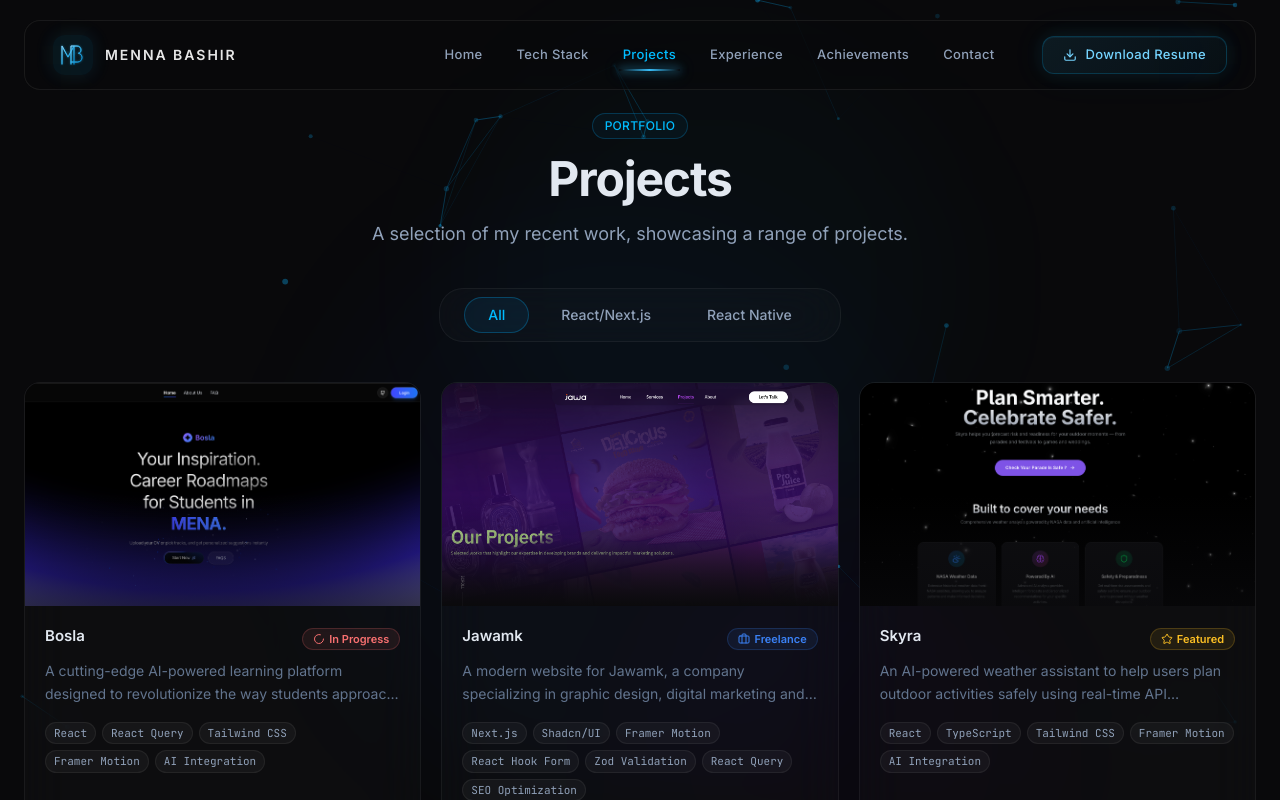
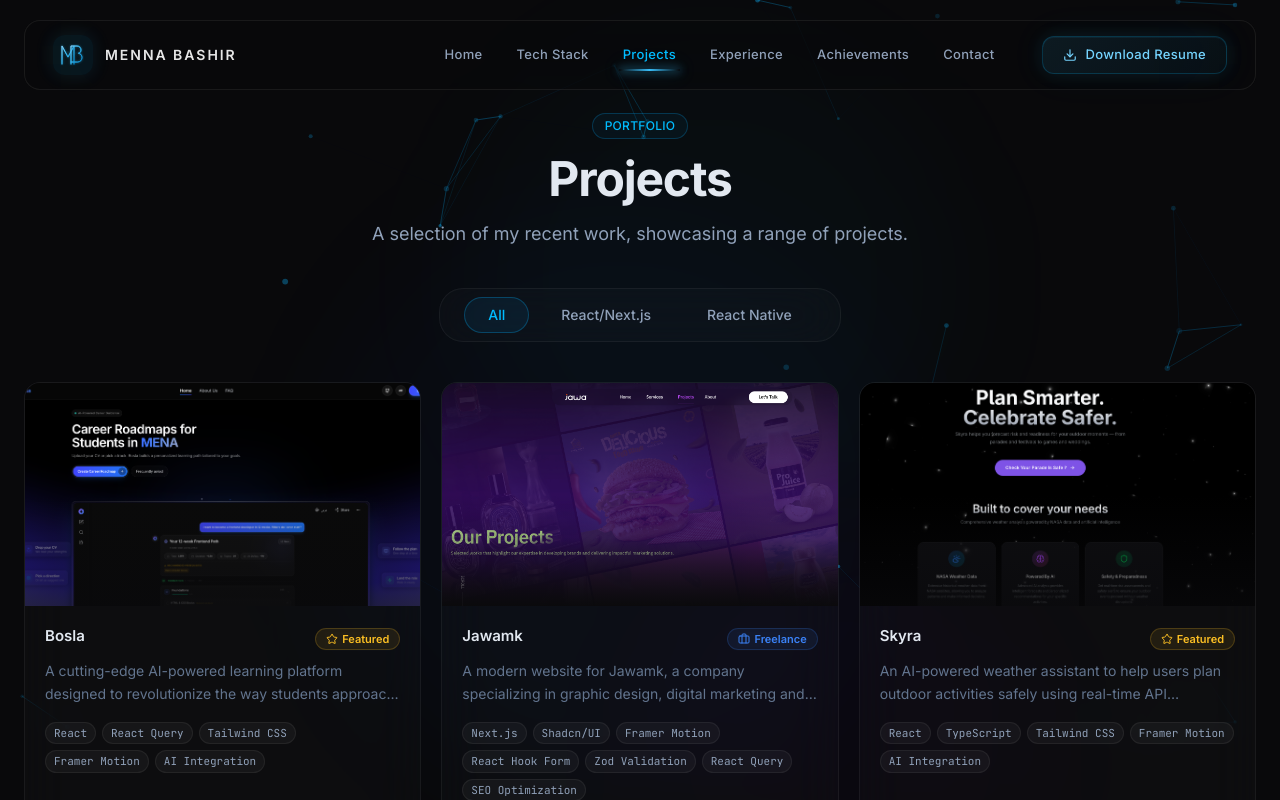
Before and after one commit to MennaBashir/newportfolio, a React (Vite) app: page /projects in a window 1280 px wide. Shown: the top 800 px of the page. Built offline with nearby package versions, Linux system fonts and the light colour scheme.

Commit message:
fix date

```diff
--- a/src/assets/data.ts
+++ b/src/assets/data.ts
@@ -10,6 +10,8 @@
 ] as const;
 
 export const TYPING_WORDS = ["Fast Mobile Apps", "Smooth Web UIs"];
+let restMonths=new Date().getMonth() - new Date("2025-02-01").getMonth()
+let restYears=new Date().getFullYear() - new Date("2025-02-01").getFullYear();
 
 export const HERO_BADGES = [
   "B.Sc. Information Technology",
@@ -126,7 +128,7 @@
       "AI Integration",
     ],
     featured: true,
-    status: "in-progress" as const,
+    status: "featured" as const,
     image: ASSETS.bosla,
     github: "not available",
     demo: "https://front.bosla.almiraj.xyz/",
@@ -309,7 +311,7 @@
     role: "Frontend Developer",
     company: "Wladet Helm",
     period: "Feb 2025 -- Present",
-    duration: "1 yr 2 mo",
+    duration: `${restYears} yr ${restMonths} mo `,
     type: "Full-time",
     description: [
       "Collaborating with cross-functional teams to architect and develop a scalable, high-performance web application.",
```
Also changed, not shown: src/assets/images/bosla.png.
